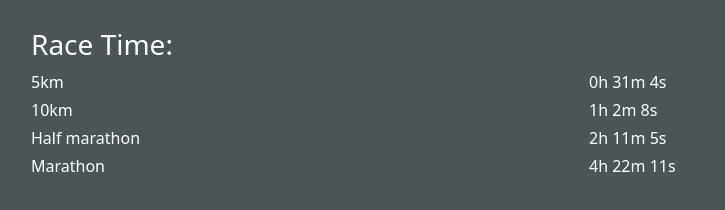
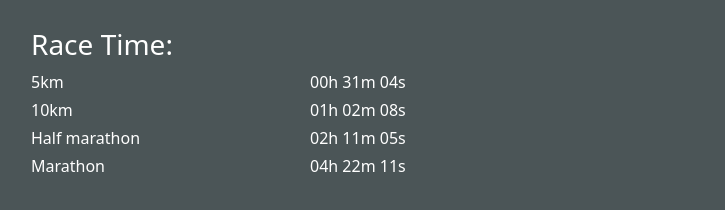
Before and after one commit to DanielGardiner/race-pacer, a React (Create React App) app: page / in a window 1280 px wide. Shown: the part 156-366 px from the top of the page, without its empty margins (51-776 px from the left). Built offline with nearby package versions, Linux system fonts and the light colour scheme.

Commit message:
add race time breakdown

```diff
--- a/src/App.js
+++ b/src/App.js
@@ -12,7 +12,8 @@ import { units, multipliers, distances } from "./utils/statics";
 import {
   calculateRaceTime,
   convertSecondsToHMS,
-  convertSecondsToDisplayString,
+  getPaceDisplayString,
+  getRaceTimeDisplayString,
 } from "./functions";
 
 function App() {
@@ -62,20 +63,8 @@ function App() {
                 : 900 * multipliers.KM_TO_MILES_MULTIPLIER
             }
             tooltipLabel={() => {
-              const paceDisplayString = convertSecondsToDisplayString(
-                paceSeconds
-              );
+              const paceDisplayString = getPaceDisplayString(paceSeconds);
               return paceDisplayString;
-
-              // if (!!paceMins && !!remainingPaceSeconds) {
-              //   return `${paceMins}m ${remainingPaceSeconds}s per ${paceUnit}`;
-              // }
-              // if (!!paceMins) {
-              //   return `${paceMins}m per ${paceUnit}`;
-              // }
-              // if (!!remainingPaceSeconds) {
-              //   return `${remainingPaceSeconds}s per ${paceUnit}`;
-              // }
             }}
             tooltip="on"
             value={paceSeconds}
@@ -89,7 +78,7 @@ function App() {
       <Container>
         {distances.map(
           ({ title, value: distanceValue, unit: distanceUnit }) => {
-            const { hours, mins, seconds } = calculateRaceTime({
+            const raceTimeDisplayString = getRaceTimeDisplayString({
               distance: {
                 value: distanceValue,
                 unit: distanceUnit,
@@ -98,14 +87,13 @@ function App() {
                 seconds: paceSeconds,
                 unit: paceUnit,
               },
+              hasLeadingZero: true,
             });
 
             return (
               <Row className="text-white mt-1 mb-1">
-                <Col className="p-0">{title}</Col>
-                <Col>
-                  {hours}h {mins}m {seconds}s
-                </Col>
+                <Col className="p-0" xs={6} md={3}>{title}</Col>
+                <Col className="p-0" xs={6} md={4}>{raceTimeDisplayString}</Col>
               </Row>
             );
           }
--- a/src/functions/calculateRaceTime.js
+++ b/src/functions/calculateRaceTime.js
@@ -10,7 +10,6 @@ import convertSecondsToHMS from "./convertSecondsToHMS";
  * @return {Object} race time in the following format:
  * { min: 59, seconds: 59 }
  */
-
 function calculateRaceTime({ distance, pace }) {
   const { value: distanceValue, unit: distanceUnit } = distance;
   const { seconds: paceSeconds, unit: paceUnit } = pace;
--- a/src/functions/convertSecondsToDisplayString.js
+++ /dev/null
@@ -1,19 +0,0 @@
-import convertSecondsToHMS from "./convertSecondsToHMS";
-
-function convertSecondsToDisplayString(value) {
-  const { hours, mins, seconds } = convertSecondsToHMS(value);
-  let displayString = "";
-
-  if (hours) {
-    displayString += `${hours}h `;
-  }
-  if (mins) {
-    displayString += `${mins}m `;
-  }
-  if (seconds) {
-    displayString += `${seconds}s`;
-  }
-  return displayString.trim();
-}
-
-export default convertSecondsToDisplayString;
--- /dev/null
+++ b/src/functions/getDisplayString.js
@@ -0,0 +1,28 @@
+function getDisplayString({ hours, mins, seconds, hasLeadingZero = false }) {
+  let displayString = "";
+
+  if (hasLeadingZero) {
+    if (hours < 10) {
+      hours = "0" + hours;
+    }
+    if (mins < 10) {
+      mins = "0" + mins;
+    }
+    if (seconds < 10) {
+      seconds = "0" + seconds;
+    }
+  }
+
+  if (hours) {
+    displayString += `${hours}h `;
+  }
+  if (mins) {
+    displayString += `${mins}m `;
+  }
+  if (seconds) {
+    displayString += `${seconds}s`;
+  }
+  return displayString.trim();
+}
+
+export default getDisplayString;
--- /dev/null
+++ b/src/functions/getPaceDisplayString.js
@@ -0,0 +1,18 @@
+import convertSecondsToHMS from "./convertSecondsToHMS";
+import getDisplayString from "./getDisplayString";
+
+/**
+ * Get race time display string
+ * @param  {Number} seconds
+ * @return {Object} pace display string in the following format:
+ * '3h 59m 27s'
+ */
+function getPaceDisplayString(seconds) {
+  const { hours, mins, seconds: secs } = convertSecondsToHMS(seconds);
+
+  const displayString = getDisplayString({ hours, mins, seconds: secs });
+
+  return displayString;
+}
+
+export default getPaceDisplayString;
--- /dev/null
+++ b/src/functions/getRaceTimeDisplayString.js
@@ -0,0 +1,29 @@
+import calculateRaceTime from "./calculateRaceTime";
+import getDisplayString from "./getDisplayString";
+
+/**
+ * Get race time display string
+ * @param  {Object} distance in the following format:
+ * { value: 10, unit: 'km' }
+ * @param  {Object} pace in the following format:
+ * { seconds: 531, unit: 'miles' }
+ * @return {Object} race time display string in the following format:
+ * '3h 59m 27s'
+ */
+function getRaceTimeDisplayString({ distance, pace, hasLeadingZero = false }) {
+  const { hours, mins, seconds } = calculateRaceTime({
+    distance,
+    pace,
+  });
+
+  const displayString = getDisplayString({
+    hours,
+    mins,
+    seconds,
+    hasLeadingZero,
+  });
+
+  return displayString;
+}
+
+export default getRaceTimeDisplayString;
--- a/src/functions/index.js
+++ b/src/functions/index.js
@@ -1,9 +1,11 @@
 import calculateRaceTime from "./calculateRaceTime";
 import convertSecondsToHMS from "./convertSecondsToHMS";
-import convertSecondsToDisplayString from "./convertSecondsToDisplayString";
+import getPaceDisplayString from "./getPaceDisplayString";
+import getRaceTimeDisplayString from "./getRaceTimeDisplayString";
 
 export {
   calculateRaceTime,
   convertSecondsToHMS,
-  convertSecondsToDisplayString,
+  getPaceDisplayString,
+  getRaceTimeDisplayString,
 };
```
Also changed, not shown: src/functions/convertRaceTimeToDisplayString.js (deleted, +0 -7 lines).
